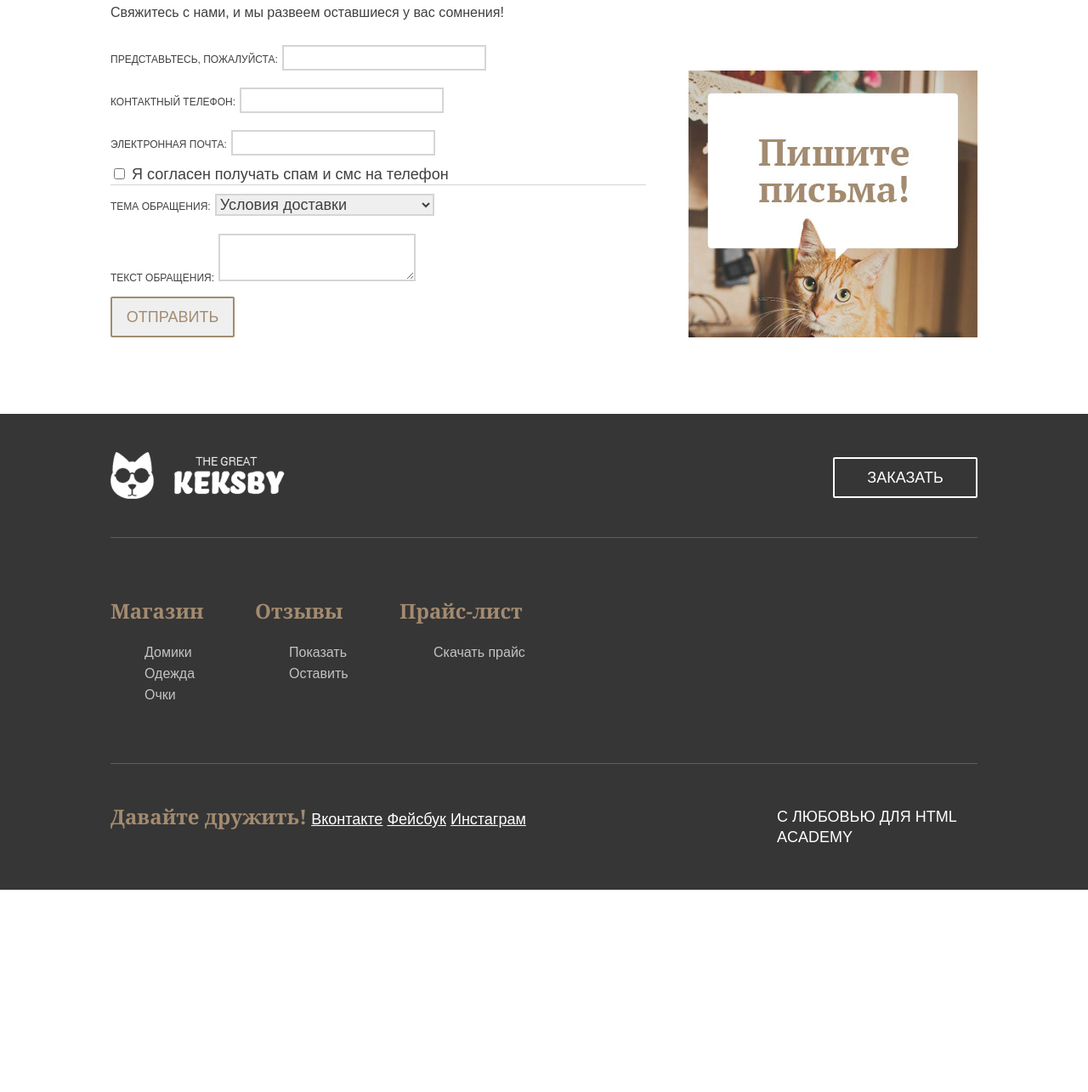
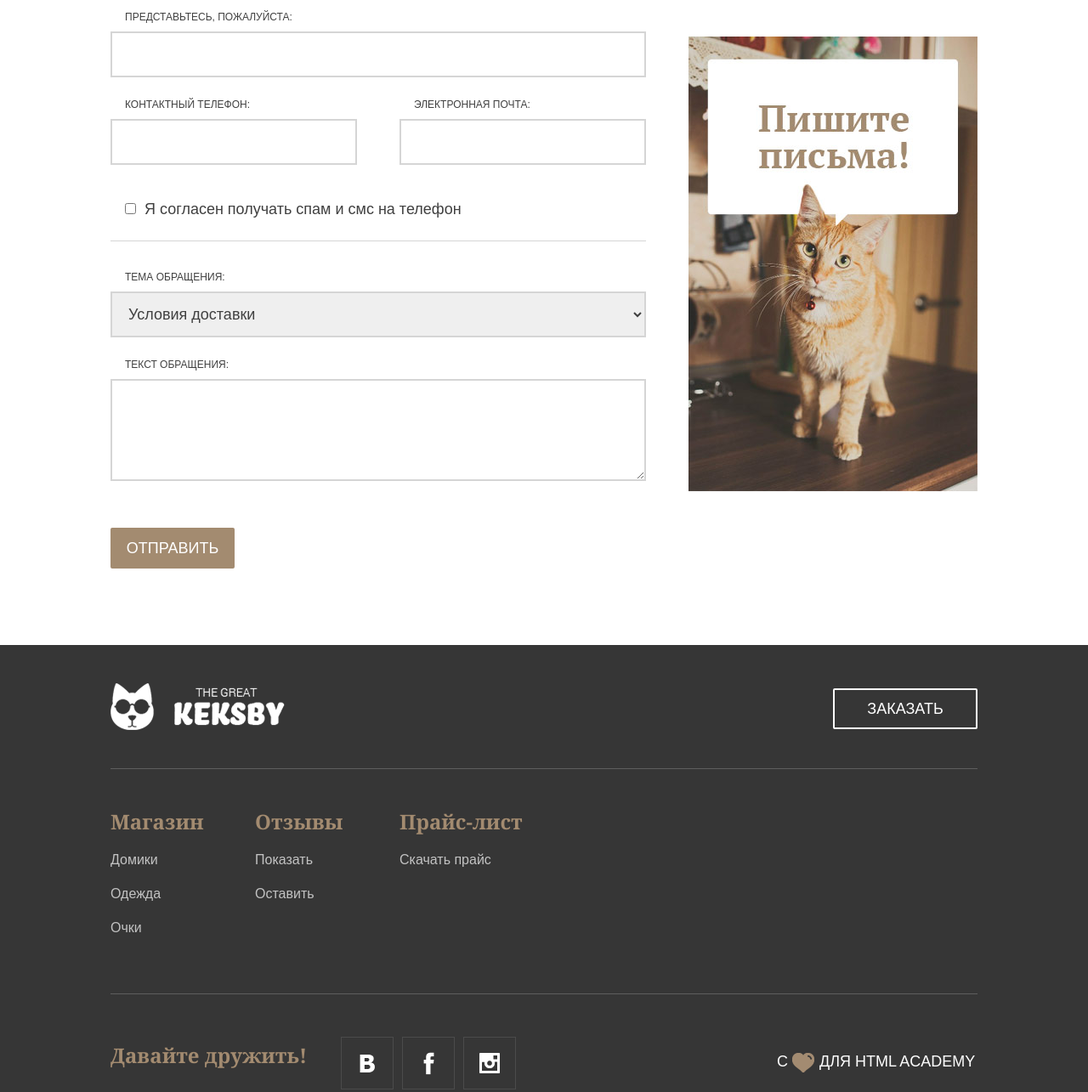
Before and after one commit to alekseyGunchin/keksby, a plain HTML site: page index.html in a window 1280 px wide. Shown: the part 3020-4305 px from the top of the page at 85% size. Before the commit the page ends 4067 px from the top, so only its background shows below. Drawn offline with Linux system fonts and the light colour scheme.

Commit message:
glava-12

```diff
--- a/css/style.css
+++ b/css/style.css
@@ -41,7 +41,7 @@ body {
 }
 
 .btn:active{
-  color: rgba(141, 116, 90, .3)
+  color: rgba(141, 116, 90, .3);
   border-color: #8d745a;
 }
 
@@ -456,15 +456,39 @@ body {
   padding-bottom: 70px;
 }
 
+.feedback .container{
+  position: relative;
+}
+
 .feedback-tip{
+  position: absolute;
+  top: 0;
+  right: 0;
+  max-width: 500px;
   font-size: 16px;
 }
 
+.feedback .section-title{
+  max-width: 500px;
+}
+
 .feedback-form-group {
-  padding: 10px 0;
+  margin-bottom: 15px;
+}
+
+.feedback-form-group-left-part{
+  float: left;
+  width: 290px;
+}
+
+.feedback-form-group-right-part{
+  float: right;
+  width: 290px;
 }
 
 .feedback-form-group label {
+  display: inline-block;
+  padding: 5px 0 5px 17px;
   font-size: 12px;
   text-transform: uppercase;
 }
@@ -472,9 +496,13 @@ body {
 .feedback-form input[type="text"],
 .feedback-form select,
 .feedback-form textarea {
-    font: inherit;
-    color: inherit;
-    border: 2px solid #d5d5d5;
+  width: 100%;
+  padding: 9px 15px;
+  height: 54px;
+  box-sizing: border-box;
+  font: inherit;
+  color: inherit;
+  border: 2px solid #d5d5d5;
 }
 
 .feedback-form{
@@ -488,17 +516,43 @@ body {
 .feedback-form input[type="text"]:hover,
 .feedback-form select:hover,
 .feedback-form textarea:hover {
-    border-color: #bebebe;
+  border-color: #bebebe;
 }
 
 .feedback-form input[type="text"]:focus,
 .feedback-form select:focus,
 .feedback-form textarea:focus {
-    border-color: #8d745a;
+  border-color: #8d745a;
+}
+
+.feedback-form textarea{
+  display: block;
+  min-height: 120px;
+}
+
+.feedback-form .btn{
+  margin-top: 40px;
+  background-color: #a38b70;
+  color: #fff;
+}
+
+.feedback-form .btn:hover{
+  background-color: #8d745a;
+}
+
+.feedback-form .btn:active{
+  color: rgba(255, 255, 255, 0.3);
 }
 
 .checkbox-area{
   border-bottom: 1px solid #d5d5d5;
+  margin-bottom: 25px;
+  padding: 25px 0 25px 17px;
+}
+
+.checkbox-area input[type="checkbox"]{
+  margin: 0;
+  margin-right: 5px;
 }
 
 .page-footer {
@@ -527,6 +581,8 @@ body {
 }
 
 .footer-menu h3{
+  margin: 0;
+  margin-bottom: 20px;
   font-family: "Georgia", serif;
   font-size: 24px;
   font-weight: bold;
@@ -540,7 +596,13 @@ body {
 }
 
 .footer-menu ul{
+  margin: 0;
+  padding: 0;
   list-style: none;
+}
+
+.footer-menu ul li{
+  margin-bottom: 15px;
 }
 
 .footer-menu a{
@@ -563,12 +625,19 @@ body {
   height: 55px;
 }
 
+.footer-logo img{
+  width: 205px;
+  height: 55px;
+}
+
 .footer-social{
+  font-size: 0;
   float: left;
   width: 490px;
 }
 
 .footer-social b{
+  margin-right: 40px;
   font-family: "Georgia", serif;
   font-size: 24px;
   color: #a38b70;
@@ -576,11 +645,40 @@ body {
 
 .social-btn{
   color: #ffffff;
+  border: 1px solid rgba(255, 255, 255, 0.1);
+  display: inline-block;
+  vertical-align: middle;
+  width: 60px;
+  height: 60px;
+  margin-right: 10px;
+  background: url(../img/sprite.png) no-repeat;
+}
+
+.social-btn-vk{
+  background-position: 16px -238px;
+}
+
+.social-btn-fb{
+  background-position: 19px -297px;
+}
+
+.social-btn-in{
+  background-position: 13px -358px;
+}
+
+.social-btn:hover{
+  border-color: rgba(255, 255, 255, 0.3);
+}
+
+.social-btn:active{
+  border-color: #ffffff;
+  opacity: 0.1;
 }
 
 .footer-copyright{
   float: right;
   width: 236px;
+  margin-top: 17px;
   color: #ffffff;
   text-transform: uppercase;
 }
@@ -597,3 +695,13 @@ body {
 .footer-copyright a:active{
   color: rgba(255, 255, 255, 0.3);
 }
+
+.footer-copyright .heart{
+  display: inline-block;
+  background: url(../img/sprite.png) no-repeat;
+  background-position: -5px -419px;
+  width: 27px;
+  height: 24px;
+  font-size: 0;
+  vertical-align: middle;
+}
--- a/index.html
+++ b/index.html
@@ -158,13 +158,15 @@
 						<label for="fullname">Представьтесь, пожалуйста:</label>
 						<input type="text" name="fullname" id="fullname">
 					</div>
-					<div class="feedback-form-group">
-						<label for="phone">Контактный телефон:</label>
-						<input type="text" name="phone" id="phone">
-					</div>
-					<div class="feedback-form-group">
-						<label for="email">Электронная почта:</label>
-						<input type="text" name="email" id="email">
+					<div class="clearfix">
+						<div class="feedback-form-group feedback-form-group-left-part">
+							<label for="phone">Контактный телефон:</label>
+							<input type="text" name="phone" id="phone">
+						</div>
+						<div class="feedback-form-group feedback-form-group-right-part">
+							<label for="email">Электронная почта:</label>
+							<input type="text" name="email" id="email">
+						</div>
 					</div>
 					<div class="checkbox-area">
 						<label>
@@ -223,9 +225,9 @@
 				<div class="footer-bottom clearfix">
 					<div class="footer-social">
 						<b>Давайте дружить!</b>
-						<a href="https://vk.com/htmlacademy" class="social-btn">Вконтакте</a>
-						<a href="https://facebook.com/htmlacademy" class="social-btn">Фейсбук</a>
-						<a href="https://instagram.com/htmlacademy" class="social-btn">Инстаграм</a>
+						<a href="https://vk.com/htmlacademy" class="social-btn social-btn-vk">Вконтакте</a>
+						<a href="https://facebook.com/htmlacademy" class="social-btn social-btn-fb">Фейсбук</a>
+						<a href="https://instagram.com/htmlacademy" class="social-btn social-btn-in">Инстаграм</a>
 					</div>
 					<div class="footer-copyright">С <span class="heart">любовью</span> для <a href="https://htmlacademy.ru">HTML Academy</a></div>
 				</div>
```
